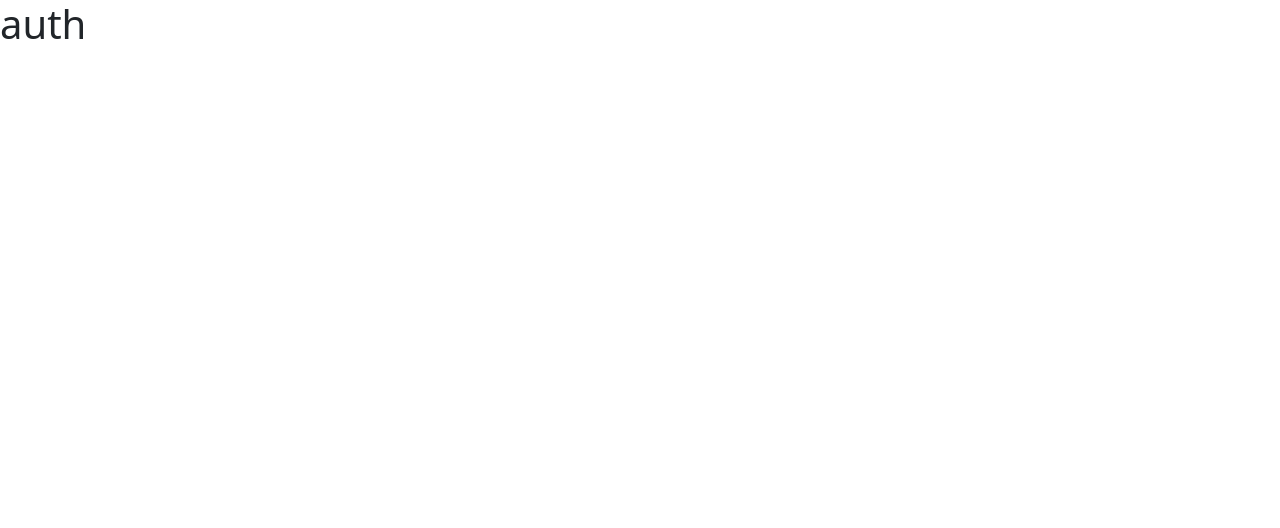
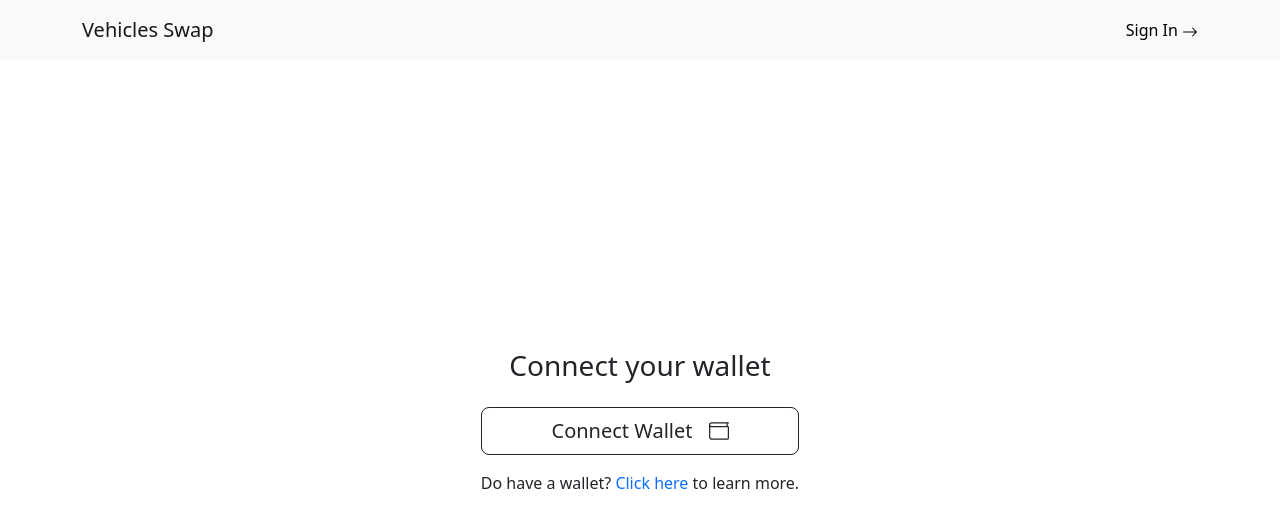
Before and after one commit to AlSirang/vehicles-swap-ui, a React (Create React App) app: page /auth in a window 1280 px wide. Shown: the top 528 px of the page. Built offline with nearby package versions, Linux system fonts and the light colour scheme.

Commit message:
feat: create header + add routers

```diff
--- a/package.json
+++ b/package.json
@@ -8,6 +8,7 @@
     "ethers": "^6.0.2",
     "react": "^18.2.0",
     "react-bootstrap": "^2.7.0",
+    "react-bootstrap-icons": "^1.10.2",
     "react-dom": "^18.2.0",
     "react-router-dom": "^6.8.1",
     "react-scripts": "5.0.1",
--- a/src/App.js
+++ b/src/App.js
@@ -7,7 +7,7 @@ import {
   RouterProvider,
 } from "react-router-dom";
 import ErrorBoundary from "components/errorBundary";
-import Suspense from "components/suspense";
+import SuspenseLayout from "./layout/suspense.layout";
 const Auth = React.lazy(() => import("pages/auth"));
 const Home = React.lazy(() => import("pages/home"));
 
@@ -19,9 +19,9 @@ export default function App() {
           <Route
             errorElement={<ErrorBoundary />}
             element={
-              <Suspense>
+              <SuspenseLayout>
                 <Outlet />
-              </Suspense>
+              </SuspenseLayout>
             }
           >
             <Route element={<Home />} path="/" />
--- /dev/null
+++ b/src/components/header/auth.header.jsx
@@ -0,0 +1,24 @@
+import { Link } from "react-router-dom";
+import { Nav } from "react-bootstrap";
+import { ArrowRight } from "react-bootstrap-icons";
+import NavbarMain from "./main";
+
+export default function AuthHeader() {
+  return (
+    <>
+      <NavbarMain>
+        <Nav
+          className="me-auto my-2 my-lg-0"
+          style={{ maxHeight: "100px" }}
+          navbarScroll
+        >
+          {/* TODO: add links */}
+        </Nav>
+
+        <Link to="/auth">
+          Sign In <ArrowRight />
+        </Link>
+      </NavbarMain>
+    </>
+  );
+}
--- /dev/null
+++ b/src/components/header/index.js
@@ -0,0 +1,8 @@
+import AuthHeader from "./auth.header";
+import UserHeader from "./user.header";
+
+export default function Header() {
+  // if wallet is connected
+  if (false) return <UserHeader />;
+  return <AuthHeader />;
+}
--- /dev/null
+++ b/src/components/header/main.jsx
@@ -0,0 +1,19 @@
+import { Container, Navbar } from "react-bootstrap";
+import { Link } from "react-router-dom";
+
+export default function NavbarMain({ children }) {
+  return (
+    <>
+      <Navbar bg="light" expand="lg" style={{ height: 60 }}>
+        <Container>
+          <Link to="/">
+            <Navbar.Brand role="h2">Vehicles Swap</Navbar.Brand>
+          </Link>
+
+          <Navbar.Toggle aria-controls="navbarScroll" />
+          <Navbar.Collapse id="navbarScroll">{children}</Navbar.Collapse>
+        </Container>
+      </Navbar>
+    </>
+  );
+}
--- /dev/null
+++ b/src/components/header/user.header.jsx
@@ -0,0 +1,22 @@
+import { Link } from "react-router-dom";
+import NavbarMain from "./main";
+import { Nav } from "react-bootstrap";
+import { ArrowRight } from "react-bootstrap-icons";
+
+export default function AuthHeader() {
+  return (
+    <>
+      <NavbarMain>
+        <Nav
+          className="me-auto my-2 my-lg-0"
+          style={{ maxHeight: "100px" }}
+          navbarScroll
+        >
+          {/* TODO: add links */}
+        </Nav>
+
+        {/* <Link to="/auth">0x008eBFc38A0260187057bA5Bc26D37dc797e791f</Link> */}
+      </NavbarMain>
+    </>
+  );
+}
--- a/src/components/suspense.jsx
+++ /dev/null
@@ -1,9 +0,0 @@
-import React from "react";
-
-export default function Suspense({ children }) {
-  return <React.Suspense fallback={<Loading />}>{children}</React.Suspense>;
-}
-
-function Loading() {
-  return <h2>🌀 Loading...</h2>;
-}
--- a/src/index.js
+++ b/src/index.js
@@ -2,8 +2,8 @@ import React from "react";
 import ReactDOM from "react-dom/client";
 import App from "./App";
 import reportWebVitals from "./reportWebVitals";
+import "bootstrap/dist/css/bootstrap.min.css";
 import "./styles/index.css";
-import "bootstrap/dist/css/bootstrap.min.css";
 
 const root = ReactDOM.createRoot(document.getElementById("root"));
 root.render(
--- /dev/null
+++ b/src/layout/suspense.layout.jsx
@@ -0,0 +1,18 @@
+import Header from "components/header";
+import React from "react";
+import { Container } from "react-bootstrap";
+
+export default function SuspenseLayout({ children }) {
+  return (
+    <>
+      <Header />
+      <React.Suspense fallback={<Loading />}>
+        <Container fluid>{children}</Container>
+      </React.Suspense>
+    </>
+  );
+}
+
+function Loading() {
+  return <h2>🌀 Loading...</h2>;
+}
--- a/src/pages/auth.jsx
+++ b/src/pages/auth.jsx
@@ -1,3 +1,35 @@
+import { Button } from "react-bootstrap";
+import { Wallet } from "react-bootstrap-icons";
+
 export default function SignIn() {
-  return <h1>auth</h1>;
+  return (
+    <div
+      className="d-flex justify-content-center align-items-center"
+      style={{ height: "calc(100vh - 60px)" }}
+    >
+      <div className="d-flex flex-column justify-content-center">
+        <h3 className="d-flex justify-content-center ">Connect your wallet</h3>
+
+        <Button
+          variant="outline-dark"
+          className="d-flex align-items-center justify-content-center gap-3 btn-lg my-3"
+        >
+          Connect Wallet <Wallet />
+        </Button>
+
+        <p>
+          Do have a wallet?&nbsp;
+          <a
+            className="anchor"
+            href="https://metamask.io/download"
+            target="_blank"
+            rel="noreferrer"
+          >
+            Click here
+          </a>
+          &nbsp;to learn more.
+        </p>
+      </div>
+    </div>
+  );
 }
--- a/src/styles/index.css
+++ b/src/styles/index.css
@@ -2,3 +2,16 @@
   padding: 0;
   margin: 0;
 }
+
+a {
+  text-decoration: none;
+  color: #000;
+}
+
+a.anchor {
+  color: var(--bs-primary);
+}
+
+a.anchor:hover {
+  text-decoration: underline;
+}
```
Also changed, not shown: 1 other file (tests, documents, lock files or other folders).
